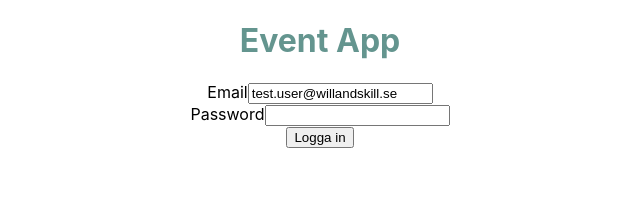
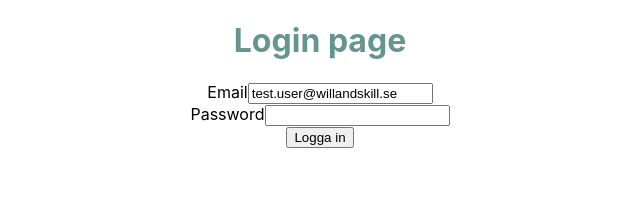
Before and after one commit to vanessasuthat03/js_backend, a React (Create React App) app: page / in a window 1280 px wide. Shown: the top 198 px of the page, without its empty margins (320-960 px from the left). Built offline with nearby package versions, Linux system fonts and the light colour scheme.

Commit message:
Create EventListPage and LoginPage.

```diff
--- a/src/App.js
+++ b/src/App.js
@@ -1,17 +1,12 @@
 import React, { useRef, useState } from "react"
 import "./App.css"
-import styled from "styled-components"
-import LoginForm from "./components/LoginForm"
 
-const HeaderStyle = styled.h1`
-  color: #64958f;
-`
+import LoginPage from "./pages/LoginPage"
 
 function App() {
   return (
     <div className="App">
-      <HeaderStyle>Event App </HeaderStyle>
-      <LoginForm />
+      <LoginPage />
     </div>
   )
 }
--- /dev/null
+++ b/src/pages/LoginPage.jsx
@@ -0,0 +1,16 @@
+import React from "react"
+import styled from "styled-components"
+import LoginForm from "../components/LoginForm"
+
+const HeaderStyle = styled.h1`
+  color: #64958f;
+`
+
+export default function LoginPage() {
+  return (
+    <div>
+      <HeaderStyle>Login page</HeaderStyle>
+      <LoginForm />
+    </div>
+  )
+}
```
Also changed, not shown: src/pages/EventListPage.jsx (added, +9 -0 lines).
